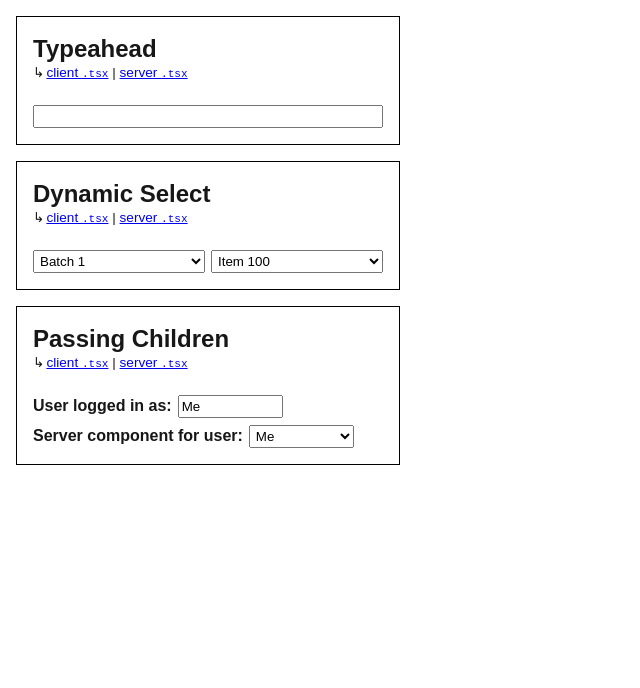
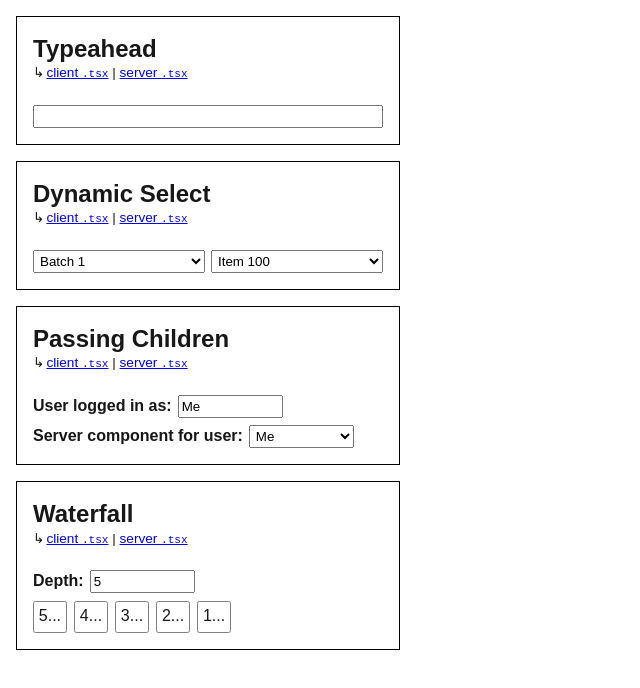
Before and after one commit to jonathanhefner/next-remote-components, a Next.js app: page / in a window 1280 px wide. Shown: the top 688 px of the page, without its empty margins (0-640 px from the left). Built offline with nearby package versions, Linux system fonts and the light colour scheme.

Commit message:
Add waterfall example

```diff
--- a/app/page.css
+++ b/app/page.css
@@ -60,3 +60,24 @@ input, select, button {
     width: 30%;
   }
 }
+
+
+.waterfall {
+  label {
+    display: block;
+    margin-top: 0.45em;
+  }
+
+  input {
+    margin-left: 0.45em;
+    width: 30%;
+  }
+
+  li {
+    display: inline-block;
+    margin: 0.45em 0.45em 0 0;
+    border: 1px solid grey;
+    border-radius: 0.15em;
+    padding: 0.3em;
+  }
+}
--- a/app/page.tsx
+++ b/app/page.tsx
@@ -1,6 +1,7 @@
-import DynamicSelect from "@/components/DynamicSelect"
-import PassingChildren from "@/components/PassingChildren"
-import Typeahead from "@/components/Typeahead"
+import { DynamicSelect } from "@/components/DynamicSelect"
+import { PassingChildren } from "@/components/PassingChildren"
+import { Typeahead } from "@/components/Typeahead"
+import { Waterfall } from "@/components/Waterfall"
 import "./page.css"
 
 export default function Home() {
@@ -31,5 +32,14 @@ export default function Home() {
       </p>
       <div className="demo"><PassingChildren /></div>
     </section>
+
+    <section className="waterfall">
+      <h2>Waterfall</h2>
+      <p>
+        <a target="_blank" href="https://github.com/jonathanhefner/next-remote-components/blob/main/components/Waterfall.tsx">client <code>.tsx</code></a>{" | "}
+        <a target="_blank" href="https://github.com/jonathanhefner/next-remote-components/blob/main/components/Waterfall.server.tsx">server <code>.tsx</code></a>
+      </p>
+      <div className="demo"><Waterfall /></div>
+    </section>
   </>
 }
--- a/components/DynamicSelect.tsx
+++ b/components/DynamicSelect.tsx
@@ -6,7 +6,7 @@ import { getItemOptions } from "./DynamicSelect.server"
 
 const ItemOptions = remote(getItemOptions)
 
-export default function DynamicSelect() {
+export function DynamicSelect() {
   const [batch, setBatch] = useState("batch1")
 
   return <>
--- a/components/PassingChildren.tsx
+++ b/components/PassingChildren.tsx
@@ -6,7 +6,7 @@ import { getUserSelect } from "./PassingChildren.server"
 
 const UserSelect = remote(getUserSelect)
 
-export default function PassingChildren() {
+export function PassingChildren() {
   const [username, setUsername] = useState("Me")
 
   return <>
--- a/components/Typeahead.tsx
+++ b/components/Typeahead.tsx
@@ -6,7 +6,7 @@ import { getTypeaheadSuggestions } from "./Typeahead.server"
 
 const TypeaheadSuggestions = remote(getTypeaheadSuggestions)
 
-export default function Typeahead() {
+export function Typeahead() {
   const [value, setValue] = useState("")
 
   return <>
--- /dev/null
+++ b/components/Waterfall.server.tsx
@@ -0,0 +1,12 @@
+'use server'
+
+import { Waterfalling } from "./Waterfall"
+
+export async function getWaterfallIteration({ level }: { level: number }) {
+  await new Promise(resolve => setTimeout(resolve, 1000))
+
+  return <>
+    <li key={level}>{level}...</li>
+    {level > 1 && <Waterfalling level={level - 1} />}
+  </>
+}
--- /dev/null
+++ b/components/Waterfall.tsx
@@ -0,0 +1,31 @@
+'use client'
+
+import { remote, RemoteSuspense } from "@/lib/rrc"
+import { getWaterfallIteration } from "./Waterfall.server"
+import { useState } from "react"
+
+
+const WaterfallIteration = remote(getWaterfallIteration)
+
+export function Waterfall() {
+  const [depth, setDepth] = useState(5)
+
+  return <>
+    <label>
+      Depth:
+      <input type="number" value={depth} onChange={e => setDepth(Number(e.target.value))} />
+    </label>
+
+    <ul>
+      <Waterfalling level={depth} />
+    </ul>
+  </>
+}
+
+export function Waterfalling({ level }: { level: number }) {
+  return (
+    <RemoteSuspense fallback={<li key="loading">Loading...</li>}>
+      <WaterfallIteration level={level} />
+    </RemoteSuspense>
+  )
+}
```
